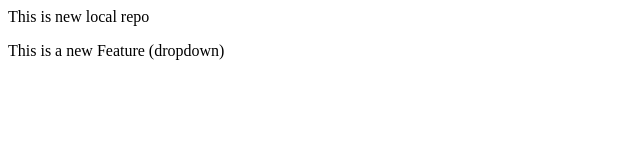
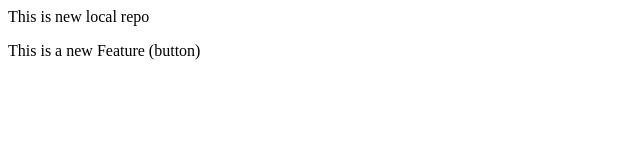
Before and after one commit to Devopmohan/localRepo, a plain HTML site: page index.html in a window 1280 px wide. Shown: the full height of the page, 0-640 px from the left. Drawn offline with Linux system fonts and the light colour scheme.

Commit message:
add new button

```diff
--- a/index.html
+++ b/index.html
@@ -1,2 +1,2 @@
 <p>This is new local repo</p>
-<p>This is a new Feature (dropdown)</p>
+<p>This is a new Feature (button)</p>
```
